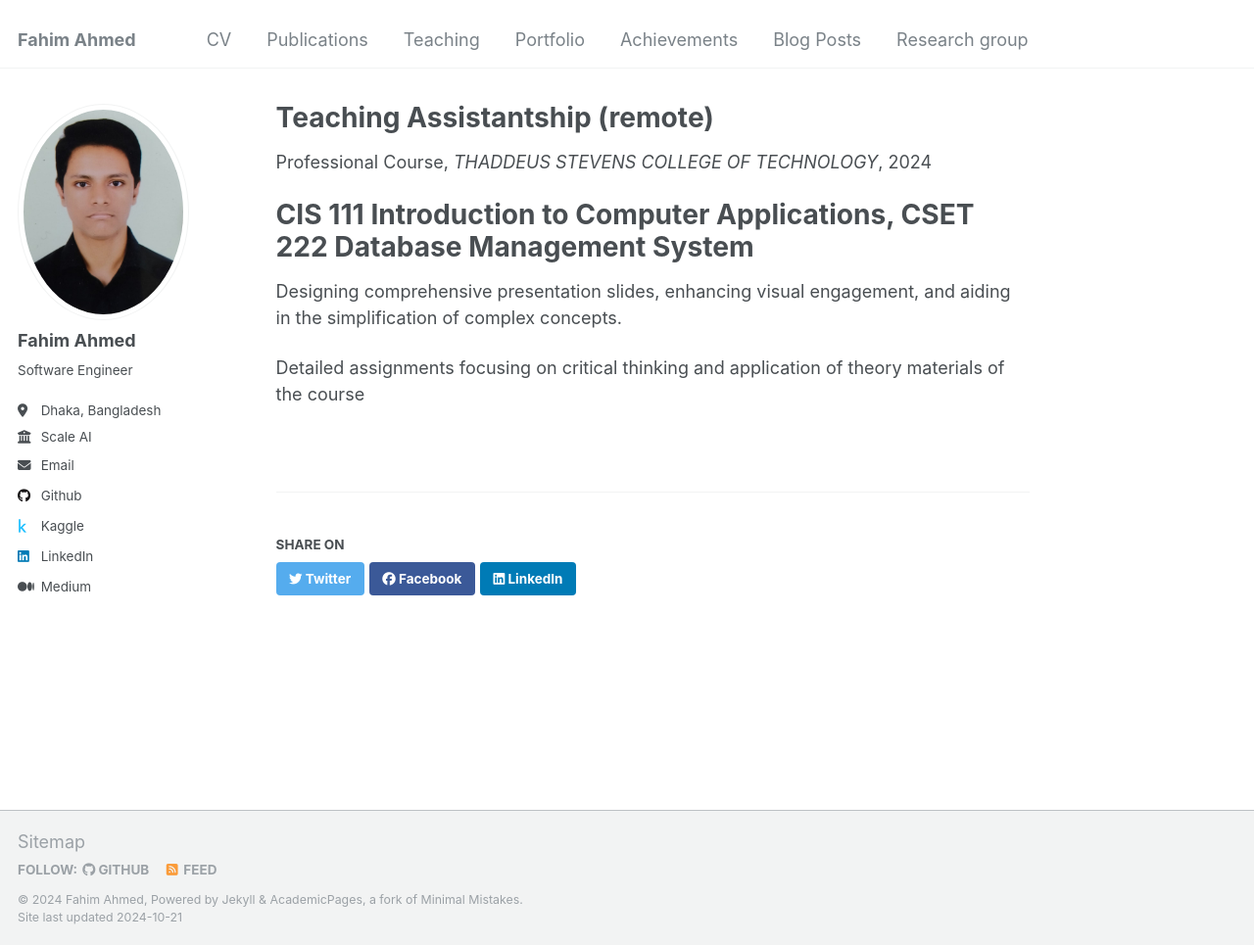
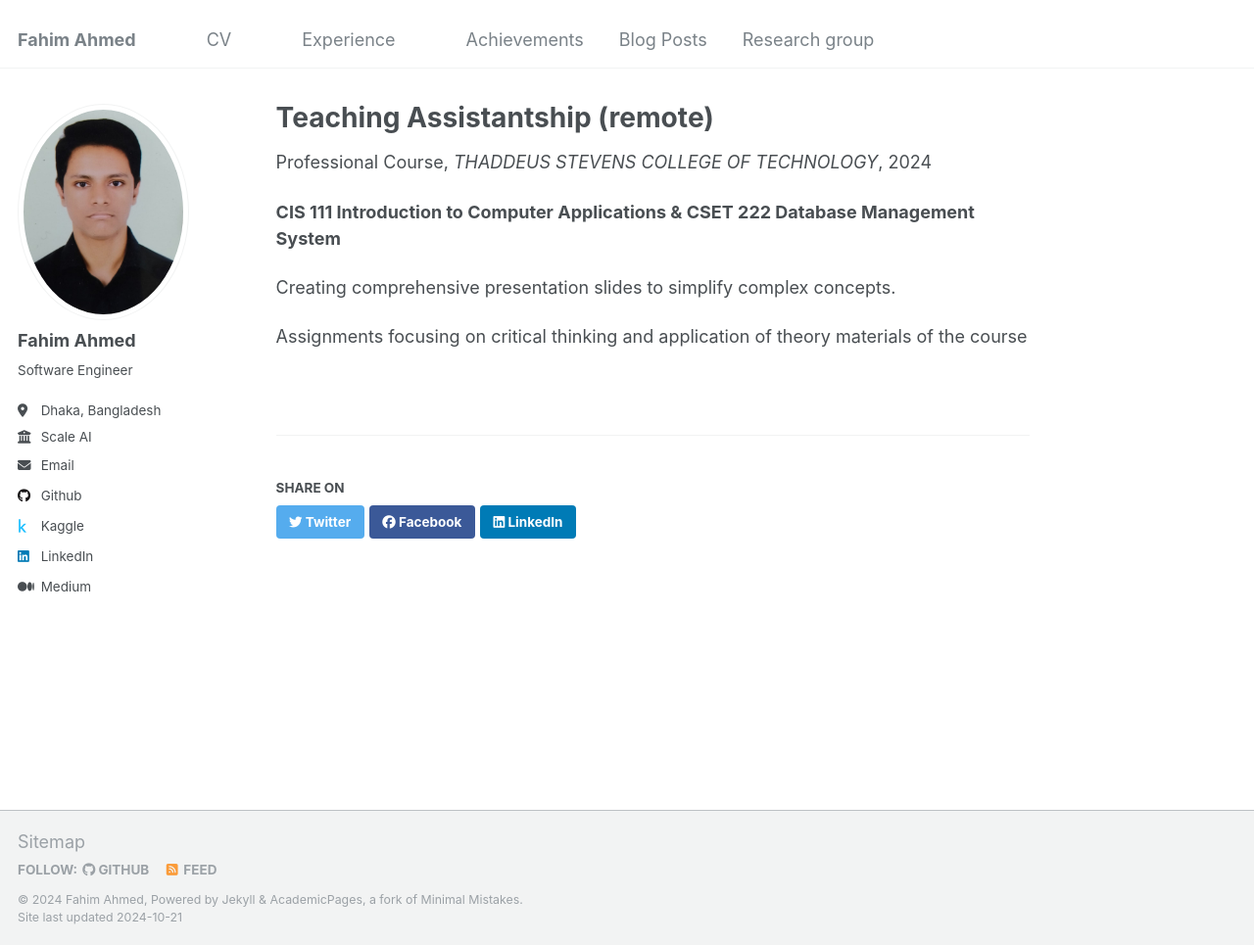
Before and after one commit to gitFahim/Fahim-Ahmed.github.io, a Jekyll site: the page built from _teaching/2014-spring-teaching-1.md, in a window 1280 px wide and 965 px high. Shown: the whole window at 98% size. Built offline with Jekyll 4.4.1, drawn with Linux system fonts in a browser that asks for light colours.

Commit message:
updated experience

```diff
--- a/_data/navigation.yml
+++ b/_data/navigation.yml
@@ -9,13 +9,13 @@ main:
     #url: /cv/
     url: https://drive.google.com/file/d/1zp5OiEaAfiNKJQQnSbyB8KZG4s7A6zZV/view?usp=sharing
 
-  - title: "Publications"
+  - title: #"Publications"
     url: #/publications/
 
-  - title: "Teaching"
+  - title: "Experience"
     url: /teaching/
 
-  - title: "Portfolio"
+  - title: #"Portfolio"
     url: #/portfolio/
 
   - title: "Achievements"
--- a/_teaching/2014-spring-teaching-1.md
+++ b/_teaching/2014-spring-teaching-1.md
@@ -8,9 +8,8 @@ date: 2024-06-01
 location: "750 King ST Lancaster, Pennsylvania 17602, United States"
 ---
 
-# CIS 111 Introduction to Computer Applications, CSET 222 Database Management System
+**CIS 111 Introduction to Computer Applications & CSET 222 Database Management System**
 
-Designing comprehensive presentation slides, enhancing visual engagement, and aiding in the simplification of
-complex concepts.
+Creating comprehensive presentation slides to simplify complex concepts.
 
-Detailed assignments focusing on critical thinking and application of theory materials of the course
+Assignments focusing on critical thinking and application of theory materials of the course
```
